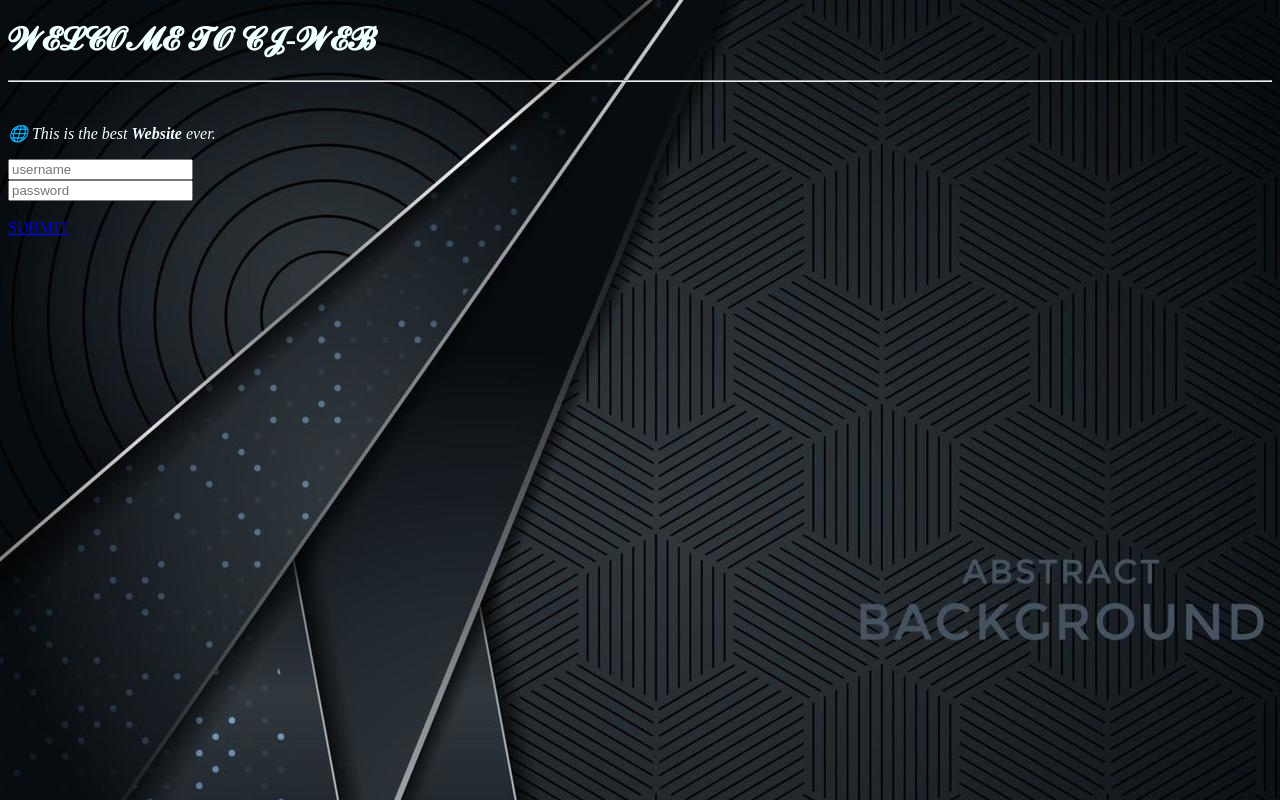
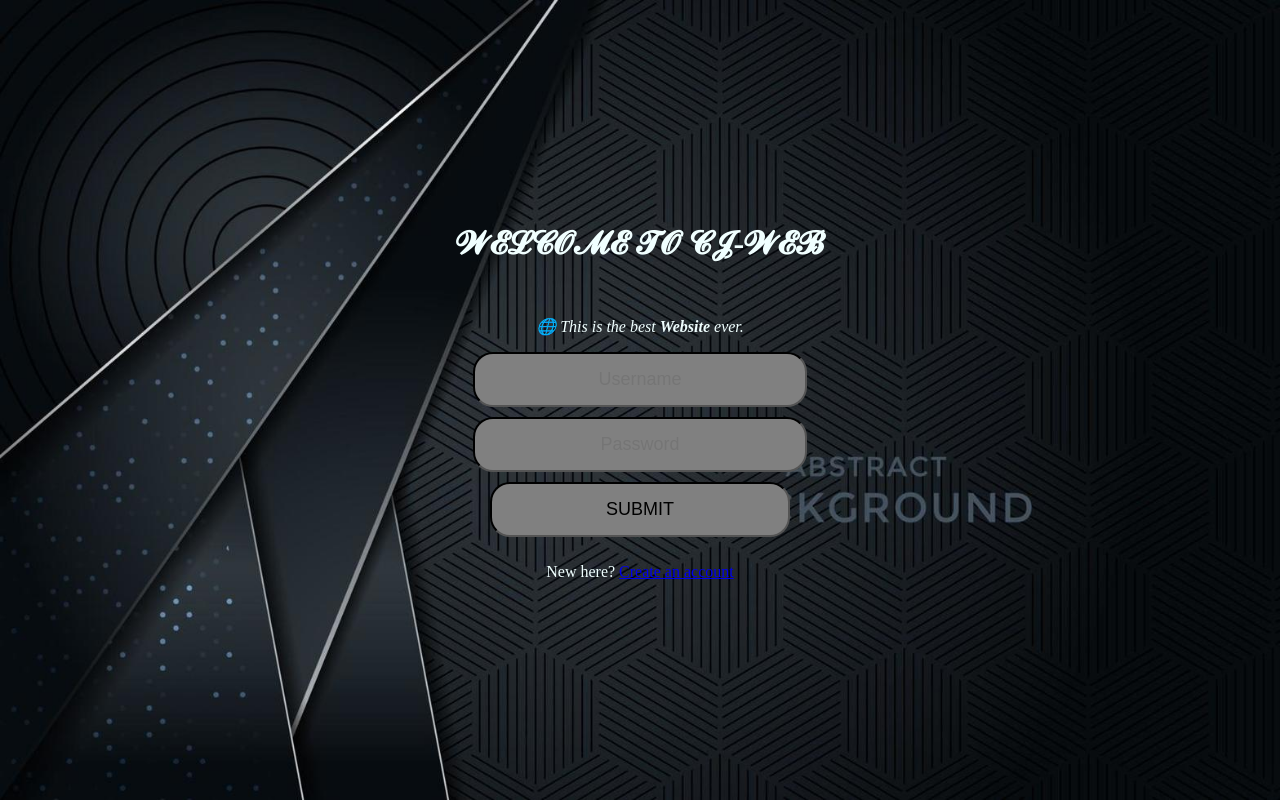
Before and after one commit to baldeagle246/JazzyMyrepo, a plain HTML site: page index.html in a window 1280 px wide. Drawn offline with Linux system fonts and the light colour scheme.

Commit message:
Seventh commit: added page_3.html modified index.html, page_2.html, style.css

```diff
--- a/index.html
+++ b/index.html
@@ -4,16 +4,18 @@
   <meta charset="UTF-8">
   <meta name="viewport" content="width=device-width, initial-scale=1.0">
   <title>CJ-WEB</title>
+  <link rel="stylesheet" href="style.css">
 </head>
-<body style="background-image: url(bg.jpg);">
-    <h1 style="color: azure;"> 𝓦𝓔𝓛𝓒𝓞𝓜𝓔 𝓣𝓞 𝓒𝓙-𝓦𝓔𝓑 </h1>
-    <HR> <br>
-    <p style="color: azure;"> <i> <b></h3>🌐</h3></b> This is the best <b>Website</b> ever.</i></p>
-        <form action="page_2.html" method="post">
-            <input type="text" name="user" placeholder="username" height="1000"> <br>
-            <input type="text" name="pass" placeholder="password"> <br>
+<body>
+  <h1>𝓦𝓔𝓛𝓒𝓞𝓜𝓔 𝓣𝓞 𝓒𝓙-𝓦𝓔𝓑</h1>
   <br>
-                <a href="page_2.html" target="_self" title="This will take you to second page_2"> SUBMIT</a>
+  <p><i><b>🌐</b> This is the best <b>Website</b> ever.</i></p>
+
+  <form action="page_2.html" method="get">
+    <input type="text" name="user" placeholder="Username" >
+    <input type="password" name="pass" placeholder="Password" >
+    <input type="submit" value="SUBMIT">
+    <p>New here? <a href="page_3.html" target="_self" title="This will lead you to sign in set_up">Create an account</a></p>
   </form>
 </body>
 </html>
--- a/style.css
+++ b/style.css
@@ -0,0 +1,36 @@
+
+    body {
+      background-image: url('bg.jpg');
+      background-size: cover;
+      background-repeat: no-repeat;
+      display: flex;
+      flex-direction: column;  /* stack heading + form vertically */
+      justify-content: center; /* center vertically */
+      align-items: center;     /* center horizontally */
+      min-height: 100vh;       /* full viewport height */
+      margin: 0;
+    }
+
+    form {
+      display: flex;
+      flex-direction: column;  /* stack inputs vertically */
+      gap: 10px;               /* spacing between inputs */
+      align-items: center;     /* center inputs */
+    }
+
+    input {
+      background-color: grey;
+      color: black;
+      border-radius: 20px;
+      border-style: inset;
+      border-color: black;
+      text-align: center;      /* center placeholder + text */
+      font-size: 18px;
+      width: 300px;
+      padding: 15px;
+    }
+
+    h1, p {
+      color: azure;
+      text-align: center;
+    }
```
Also changed, not shown: page_2.html (+6 -6 lines), page_3.html (added, +19 -0 lines). Lines whose indentation alone changed are shown as unchanged.
